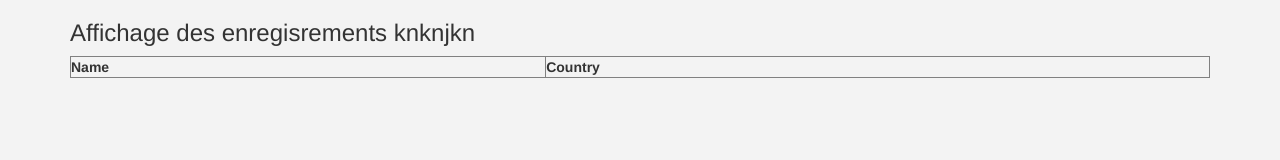
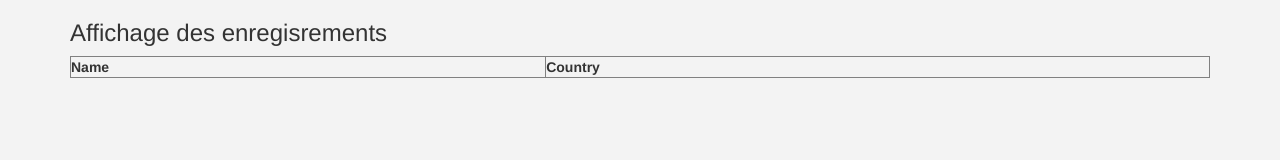
Before and after one commit to Housna/rep, a website: page Test1/web/index.html in a window 1280 px wide. Drawn offline with nearby package versions, Linux system fonts and the light colour scheme; no server answers.

Commit message:
making a change

```diff
--- a/Test1/web/index.html
+++ b/Test1/web/index.html
@@ -18,7 +18,7 @@
 
     <body>
         <div class="container" ng-controller="HomeController">
-        	<h3>Affichage des enregisrements knknjkn</h3>
+        	<h3>Affichage des enregisrements</h3>
             <table border="1" width="100%">
   <tr>
     <th ng-click="orderByMe('name')">Name</th>
```
